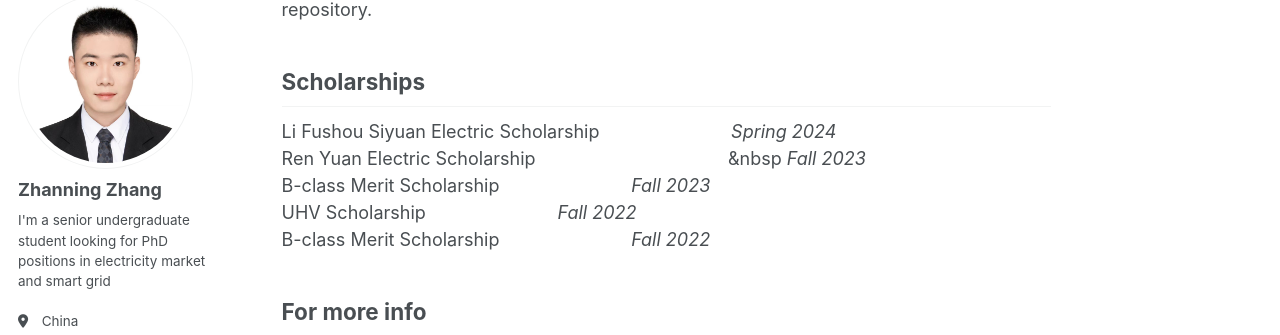
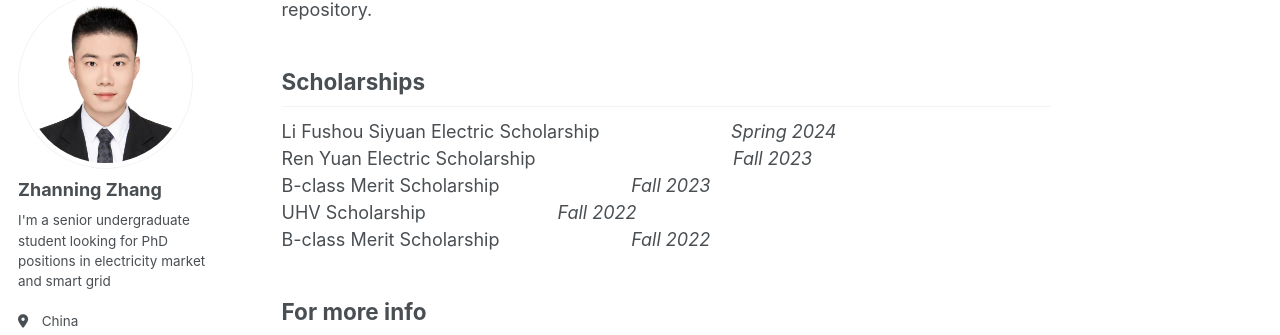
Before and after one commit to znzhang02/ZN.Zhang, a Jekyll site: the page built from _pages/about.md, in a window 1280 px wide and 900 px high, scrolled down 2032 px. Shown: the part 112-447 px from the top of the window. Built offline with Jekyll 4.4.1, drawn with Linux system fonts in a browser that asks for light colours; some web fonts are replaced.

Commit message:
Update about.md

```diff
--- a/_pages/about.md
+++ b/_pages/about.md
@@ -44,7 +44,7 @@ Li Fushou Siyuan Electric Scholarship
 _Spring 2024_ <br>
 Ren Yuan Electric Scholarship
 &nbsp;&nbsp;&nbsp;&nbsp;&nbsp;&nbsp;&nbsp;&nbsp;&nbsp;&nbsp;&nbsp;&nbsp;&nbsp;&nbsp;&nbsp;&nbsp;&nbsp;&nbsp;&nbsp;&nbsp;&nbsp;&nbsp;&nbsp;&nbsp;
-&nbsp;&nbsp;&nbsp;&nbsp;&nbsp;&nbsp;&nbsp;&nbsp;&nbsp;&nbsp;&nbsp;&nbsp;&nbsp
+&nbsp;&nbsp;&nbsp;&nbsp;&nbsp;&nbsp;&nbsp;&nbsp;&nbsp;&nbsp;&nbsp;&nbsp;
 _Fall 2023_ <br>
 B-class Merit Scholarship
 &nbsp;&nbsp;&nbsp;&nbsp;&nbsp;&nbsp;&nbsp;&nbsp;&nbsp;&nbsp;&nbsp;&nbsp;&nbsp;&nbsp;&nbsp;&nbsp;&nbsp;&nbsp;&nbsp;&nbsp;&nbsp;&nbsp;&nbsp;&nbsp;
```
